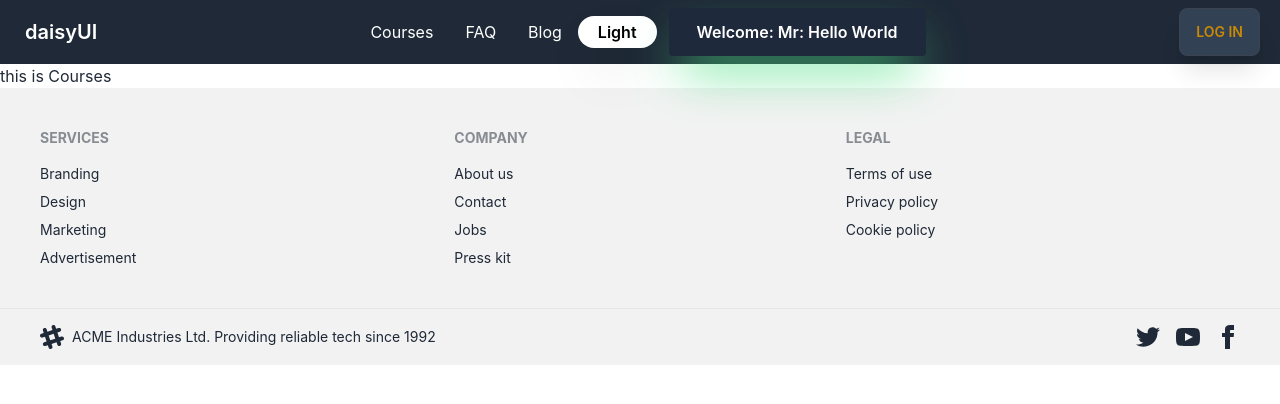
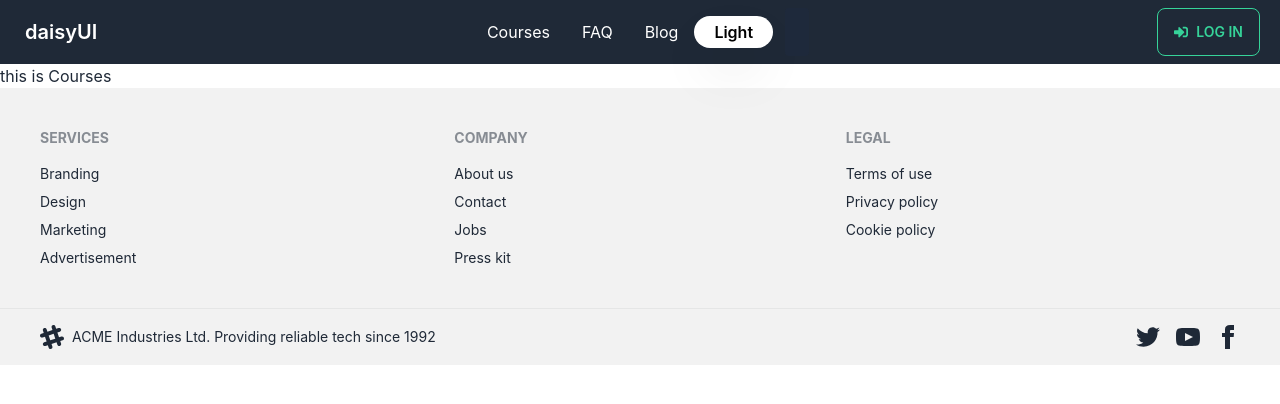
Before and after one commit to ikbal-mondal/Six-crash-course-client, a React (Create React App) app: page / in a window 1280 px wide. Shown: the top 404 px of the page. Built offline with nearby package versions, Linux system fonts and the light colour scheme; no server answers.

Commit message:
login and log out btn add

```diff
--- a/src/Components/Header/Header.js
+++ b/src/Components/Header/Header.js
@@ -1,9 +1,21 @@
 import React, { useContext } from 'react';
 import { Link } from 'react-router-dom';
 import { AuthContext } from '../../Contexts/Context';
+import { FaSignInAlt } from 'react-icons/fa';
 
 const Header = () => {
-  const {user} = useContext(AuthContext)
+  const {user,logOut} = useContext(AuthContext)
+
+  const handleLogOut = () => {
+
+    logOut()
+    .then(result => {})
+    .catch(error => {
+     console.error(error)
+    })
+
+  }
+
     return (
         <div>
           <div className="navbar bg-gray-800 text-white ">
@@ -27,9 +39,10 @@ const Header = () => {
        <div className="swap-off bg-white text-black px-5 py-1 font-semibold shadow-2xl rounded-2xl">Light</div>
     </label>
 
-    <li className='ml-3  my-6 bg-slate-500 px-3  shadow-2xl shadow-green-400 rounded-xl text-white font-semibold'>{user?.displayName ?  <p>Welcome: {user?.displayName}</p>
+    <li className=' my-8 shadow-2xls mx-0  bg-slate-900 rounded-3xl shadow-white text-white '>{user?.email ?  <p>Welcome: {user?.email}</p>
         :
         <>
+
         </>
         } </li>
 
@@ -52,7 +65,7 @@ const Header = () => {
         <div className="swap-on bg-black text-white px-5 py-1 font-semibold shadow-2xl rounded-2xl">Dark</div>
        <div className="swap-off bg-white text-black px-5 py-1 font-semibold shadow-2xl rounded-2xl">Light</div>
     </label>
-        <li className='ml-3 bg-slate-800 rounded px-3 my-0 shadow-2xl shadow-green-400  text-white font-semibold'>{user?.displayName ?  <p>Welcome: {user?.displayName}</p>
+        <li className='ml-3 bg-slate-800 rounded px-3 my-0 shadow-2xl shadow-green-400  text-white font-semibold'>{user?.email ?  <p>Welcome: {user?.email}</p>
         :
         <>
         </>
@@ -62,7 +75,14 @@ const Header = () => {
 
   </div>
   <div className="navbar-end">
-   <Link to='/login' className='btn bg-slate-700 text-yellow-600 shadow-xl mx-3'>log in </Link>
+   {
+
+   user?.uid ?
+   <Link onClick={handleLogOut} className='btn btn-outline btn-error mx-3'> <FaSignInAlt className='mr-2'></FaSignInAlt> Log Out  </Link>
+   :
+   <Link to='/login' className='btn btn-outline btn-success mx-3'> <FaSignInAlt className='mr-2'></FaSignInAlt> Log In  </Link>
+
+    }
   </div>
 </div>
         </div>
--- a/src/Contexts/Context.js
+++ b/src/Contexts/Context.js
@@ -1,11 +1,11 @@
-import React, { createContext, useState } from 'react';
+import React, { createContext, useEffect, useState } from 'react';
 import app from '../Firebase.init/firebase.init';
-import {createUserWithEmailAndPassword, getAuth, signInWithEmailAndPassword, signInWithPopup} from 'firebase/auth'
+import {createUserWithEmailAndPassword, getAuth, onAuthStateChanged, signInWithEmailAndPassword, signInWithPopup, signOut} from 'firebase/auth'
 export const AuthContext = createContext()
 const auth = getAuth(app)
 const Context = ({children}) => {
 
-    const [user,setUser] = useState({displayName: 'Mr: Hello World '})
+    const [user,setUser] = useState({})
 
   const createUser = (email,password)  => {
 
@@ -30,8 +30,26 @@ const Context = ({children}) => {
      return signInWithPopup(auth,provider)
    }
 
+   const logOut = () => {
 
-    const authInfo = {user,loginWithGitHub,loginWithGoogle,createUser,loginUser}
+    return  signOut(auth)
+
+   }
+
+    useEffect(() => {
+     const unsubscribe =   onAuthStateChanged(auth, logInUser => {
+             setUser(logInUser)
+             console.log('auth change' , logInUser);
+        })
+
+        return () => {
+            unsubscribe()
+        }
+    },[])
+
+
+
+    const authInfo = {user,loginWithGitHub,loginWithGoogle,createUser,loginUser,logOut}
 
     return (
 
--- a/src/Register_And_Login/LogIn/Login.js
+++ b/src/Register_And_Login/LogIn/Login.js
@@ -38,12 +38,13 @@ const Login = () => {
     const form = event.target;
     const email = form.email.value;
     const password = form.password.value;
-    console.log(email,password);
+
 
     loginUser(email,password)
     .then(result => {
       const user = result.user;
       console.log(user);
+      form.reset()
     })
     .catch(error => {
      console.error(error)
--- a/src/Register_And_Login/Register/Register.js
+++ b/src/Register_And_Login/Register/Register.js
@@ -16,7 +16,7 @@ const Register = () => {
     createUser(email,password)
     .then(result => {
       const user = result.user;
-      console.log(user);
+      form.reset()
     })
     .catch(error => {
      console.error(error)
```
